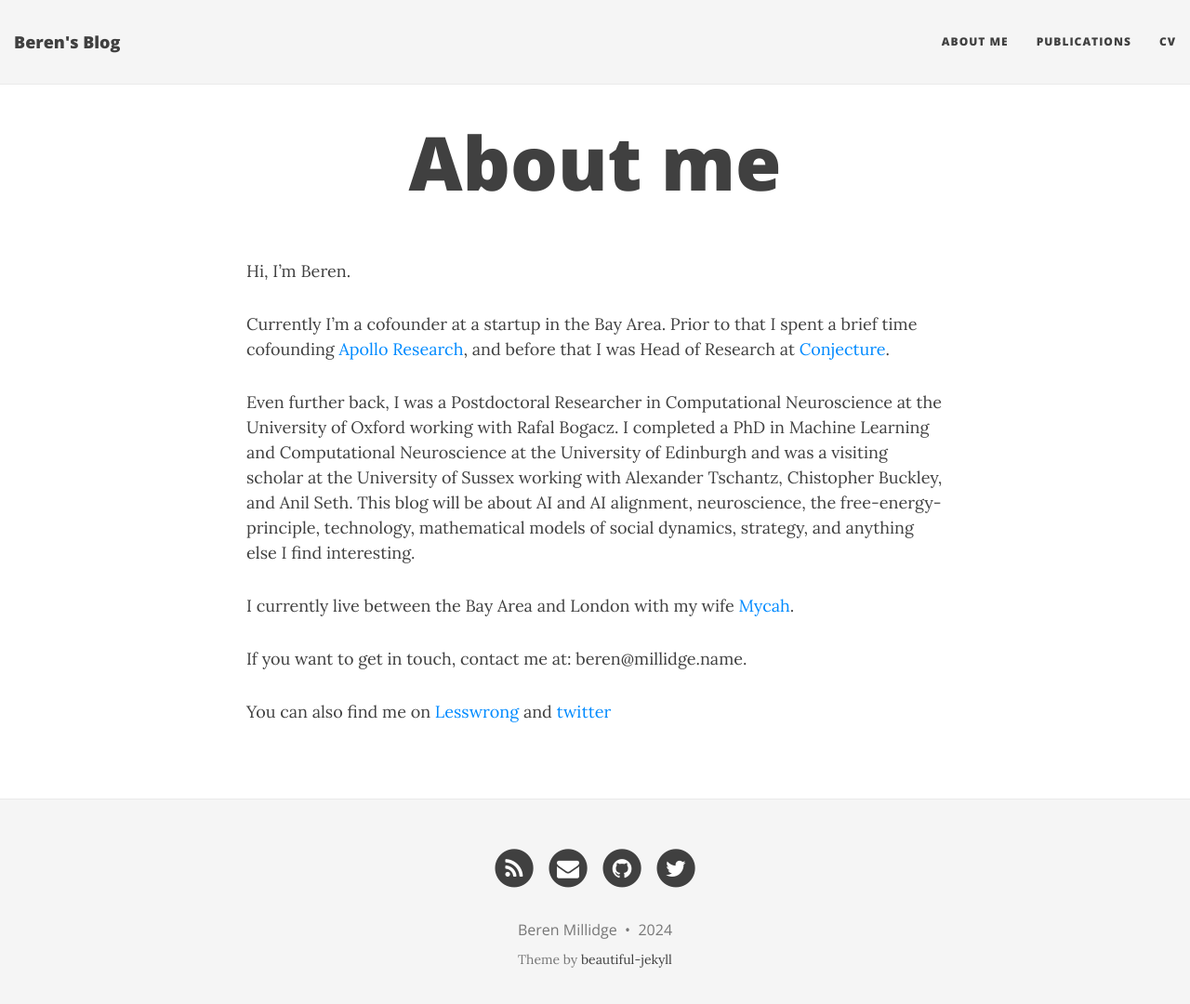
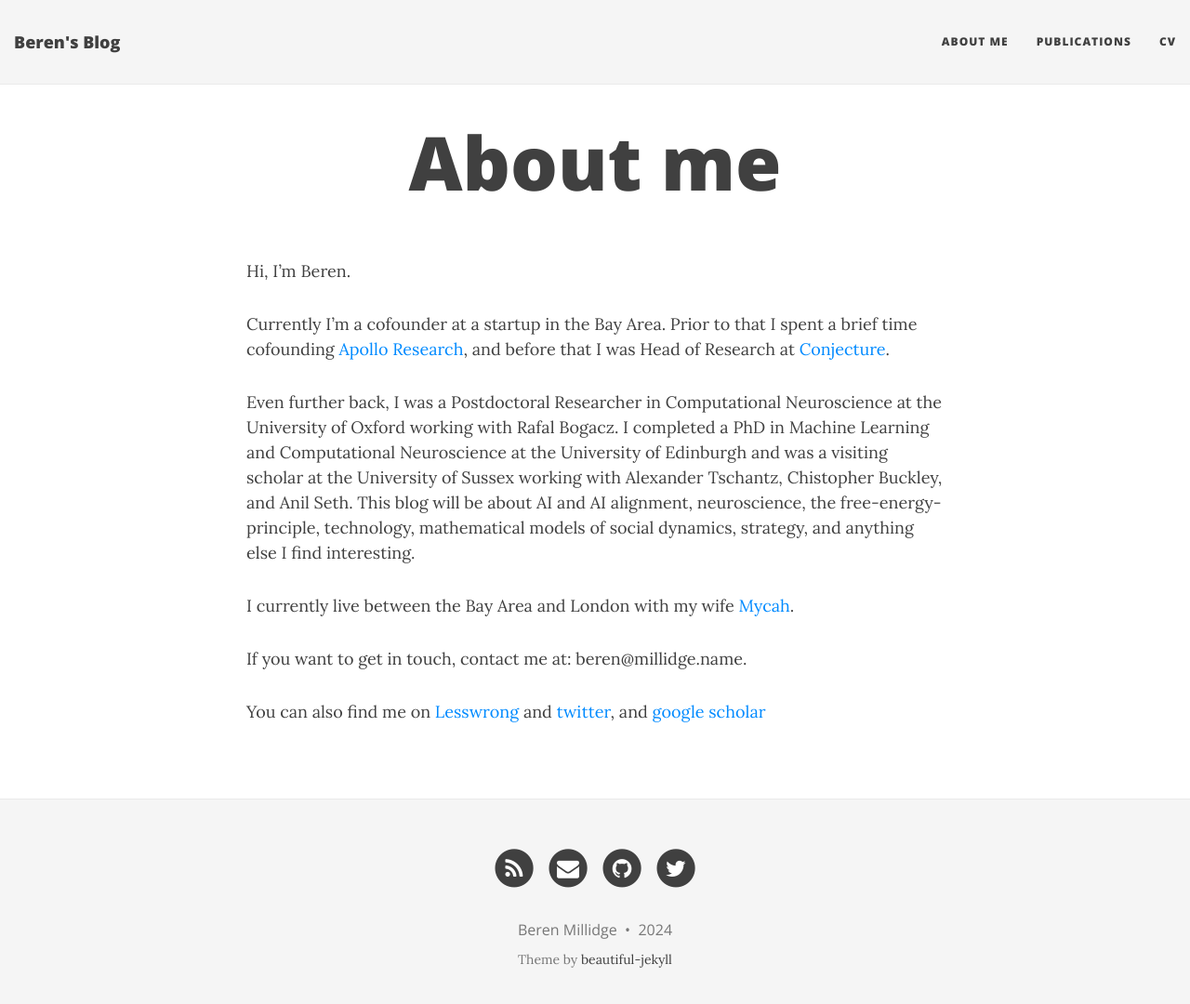
Before and after one commit to BerenMillidge/BerenMillidge.github.io, a Jekyll site: the page built from aboutme.md, in a window 1280 px wide and 1093 px high. Shown: the top 1080 px of the window at 93% size. Built offline with Jekyll 4.4.1, drawn with Linux system fonts in a browser that asks for light colours; nearby versions of some CDN libraries.

Commit message:
Update aboutme.md

```diff
--- a/aboutme.md
+++ b/aboutme.md
@@ -13,4 +13,4 @@
 
 If you want to get in touch, contact me at: beren@millidge.name.
 
-You can also find me on [Lesswrong](https://www.lesswrong.com/users/beren-1) and [twitter](https://twitter.com/BerenMillidge)
+You can also find me on [Lesswrong](https://www.lesswrong.com/users/beren-1) and [twitter](https://twitter.com/BerenMillidge), and [google scholar](https://scholar.google.com/citations?user=3GGkFTkAAAAJ&hl=en&oi=ao)
```
